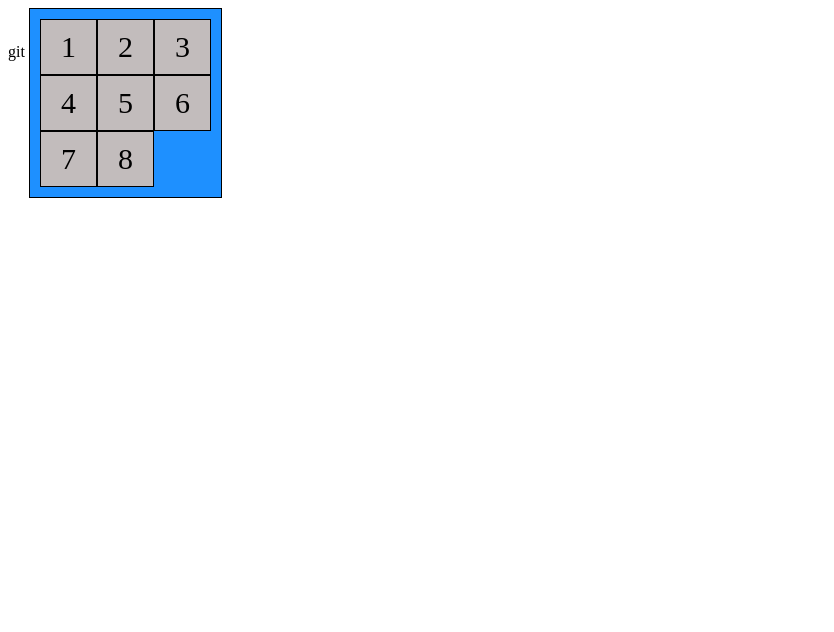
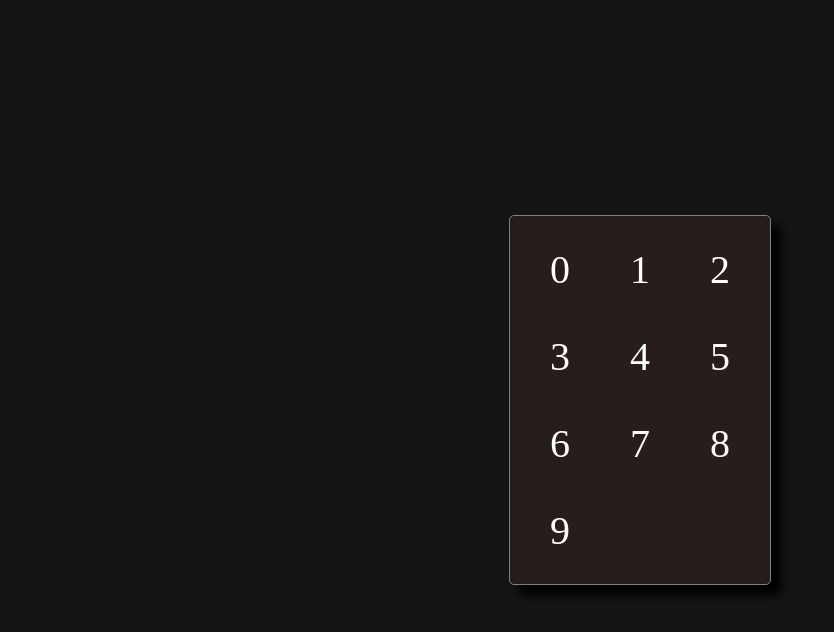
Before and after one commit to NeeteshParihar/Backened, a plain HTML site: page temp.html in a window 1280 px wide. Shown: the whole page, without its empty margins (0-834 px from the left). Drawn offline with Linux system fonts and the light colour scheme.

Commit message:
Add calculater code

```diff
--- a/temp.html
+++ b/temp.html
@@ -1,41 +1,55 @@
 <!DOCTYPE html>
-git<html lang="en">
-
+<html lang="en">
 <head>
   <meta charset="UTF-8">
   <meta name="viewport" content="width=device-width, initial-scale=1.0">
-  <title>Grid system</title>
 
   <style>
-    .container {
+
+    body{
+      background-color: rgb(22, 21, 21);
+      margin : 0 ;
+      padding : 0 ;
+      color : white ;
+      display:flex ;
+      justify-content: center;
+     align-items: center;
+     height : 100vh ;
+    }
+
+    .container{
 
       display: inline-grid;
-      grid-template-columns: auto auto auto ;
-      border: 1px solid black;
-      background-color: dodgerblue;
-      padding: 10px;
+      grid-template-columns: auto auto auto;
+      border : 1px solid grey ;
+      padding : 10px ;
+      border-radius: 5px ;
+      background: #271d1d;
+      box-shadow: 10px 10px 10px rgb(0, 0, 0) ;;
 
     }
 
-    .container > div{
+    .container>div{
+      font-size: 40px;
+      padding : 20px 30px ;
+      cursor: pointer;
 
-      background-color: rgb(194, 188, 188);
-      border : 1px solid black ;
-      text-align: center;
-      padding : 10px 20px ;
-      font-size: 30px;
+    }
+
+    .container>div:hover{
+      color : red ;
 
     }
 
 
   </style>
 
-
+  <title>calc</title>
 </head>
-
 <body>
 
   <div class="container">
+    <div>0</div>
     <div>1</div>
     <div>2</div>
     <div>3</div>
@@ -44,9 +58,8 @@ git<html lang="en">
     <div>6</div>
     <div>7</div>
     <div>8</div>
+    <div>9</div>
   </div>
 
-
 </body>
-
 </html>
```
